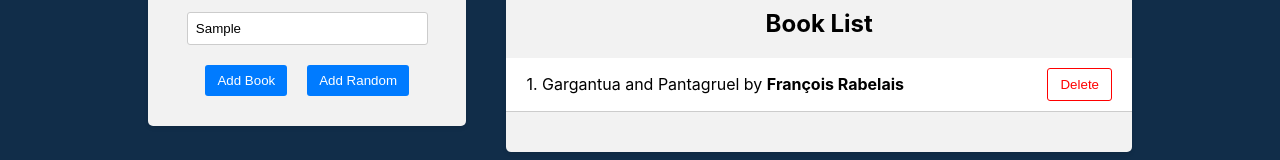
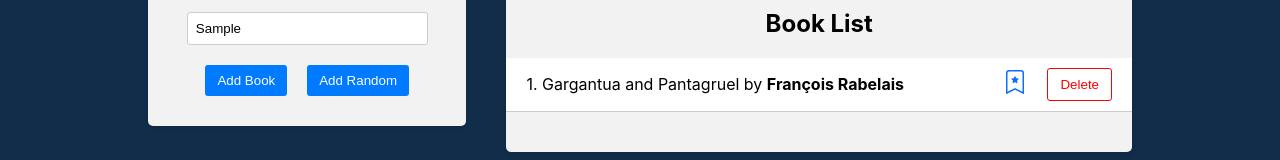
Before and after one commit to dimkaua/book-library-app, a React (Create React App) app in the folder frontend/: page / in a window 1280 px wide. Both pictures are taken after typing "Sample", "Sample" into the empty fields and a click on the button "Add Random". Shown: the part 302-462 px from the top of the page. Built offline with nearby package versions, Linux system fonts and the light colour scheme.

Commit message:
added toggle favorite book

```diff
--- a/frontend/package.json
+++ b/frontend/package.json
@@ -9,6 +9,7 @@
     "@testing-library/user-event": "^13.5.0",
     "react": "^18.2.0",
     "react-dom": "^18.2.0",
+    "react-icons": "^4.12.0",
     "react-redux": "^8.1.3",
     "react-scripts": "5.0.1",
     "uuid": "^9.0.1",
--- a/frontend/src/components/BookForm/BookForm.js
+++ b/frontend/src/components/BookForm/BookForm.js
@@ -17,6 +17,7 @@
     const randomBookWithID = {
       ...randomBook,
       id: uuidv4(),
+      isFavorite: false,
     }
 
     dispatch(addBook(randomBookWithID))
@@ -29,6 +30,7 @@
         title,
         author,
         id: uuidv4,
+        isFavorite: false,
       }
 
       dispatch(addBook(book))
--- a/frontend/src/components/BookList/BookList.css
+++ b/frontend/src/components/BookList/BookList.css
@@ -57,5 +57,5 @@
   margin: 0 20px;
   cursor: pointer;
   transition: color 0.3s ease;
-    color: #fca510;
+  color: #106efc;
 }
--- a/frontend/src/components/BookList/BookList.js
+++ b/frontend/src/components/BookList/BookList.js
@@ -1,5 +1,6 @@
 import { useSelector, useDispatch } from 'react-redux'
-import { deleteBook } from '../../redux/books/actionCreators'
+import { BsBookmarkStarFill, BsBookmarkStar } from 'react-icons/bs'
+import { deleteBook, toggleFavorite } from '../../redux/books/actionCreators'
 import './BookList.css'
 
 const BookList = () => {
@@ -8,6 +9,10 @@
 
   const handleDeleteBook = (id) => {
     dispatch(deleteBook(id))
+  }
+
+  const handleToggleFavorite = (id) => {
+    dispatch(toggleFavorite(id))
   }
 
   return (
@@ -23,6 +28,13 @@
                 {++i}. {book.title} by <strong>{book.author}</strong>
               </div>
               <div className="book-actions">
+                <span onClick={() => handleToggleFavorite(book.id)}>
+                  {book.isFavorite ? (
+                    <BsBookmarkStarFill className="star-icon" />
+                  ) : (
+                    <BsBookmarkStar className="star-icon" />
+                  )}
+                </span>
                 <button onClick={() => handleDeleteBook(book.id)}>
                   Delete
                 </button>
--- a/frontend/src/redux/books/actionCreators.js
+++ b/frontend/src/redux/books/actionCreators.js
@@ -13,3 +13,10 @@
     payload: id,
   }
 }
+
+export const toggleFavorite = (id) => {
+  return {
+    type: a.TOGGLE_FAVORITE,
+    payload: id,
+  }
+}
--- a/frontend/src/redux/books/actionTypes.js
+++ b/frontend/src/redux/books/actionTypes.js
@@ -1,2 +1,3 @@
 export const ADD_BOOK = 'ADD_BOOK'
 export const DELETE_BOOK = 'DELETE-BOOK'
+export const TOGGLE_FAVORITE = 'TOGGLE_FAVORITE'
--- a/frontend/src/redux/books/reducer.js
+++ b/frontend/src/redux/books/reducer.js
@@ -8,7 +8,12 @@
       return [...state, action.payload]
     case a.DELETE_BOOK:
       return state.filter((book) => book.id !== action.payload)
-
+    case a.TOGGLE_FAVORITE:
+      return state.map((book) =>
+        book.id === action.payload
+          ? { ...book, isFavorite: !book.isFavorite }
+          : book
+      )
     default:
       return state
   }
```
Also changed, not shown: 1 other file (tests, documents, lock files or other folders). Lines whose indentation alone changed are shown as unchanged.
